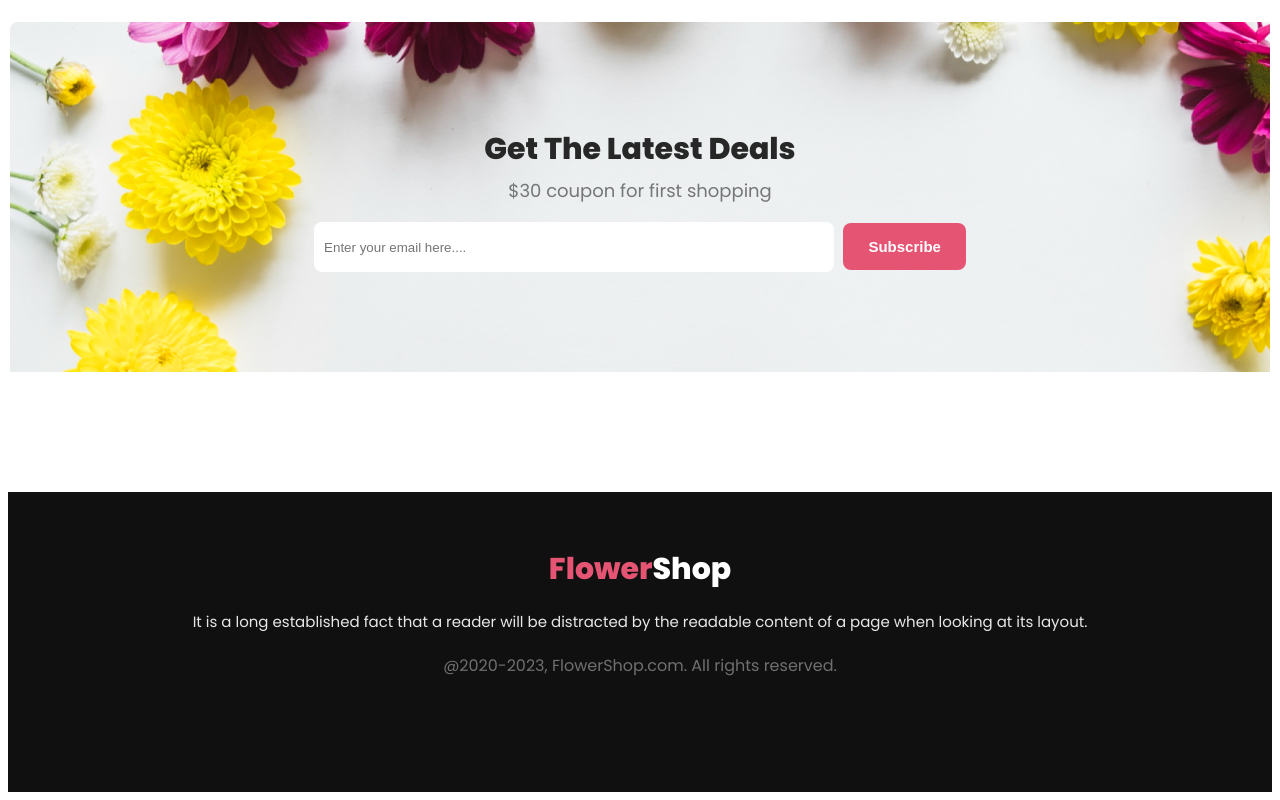
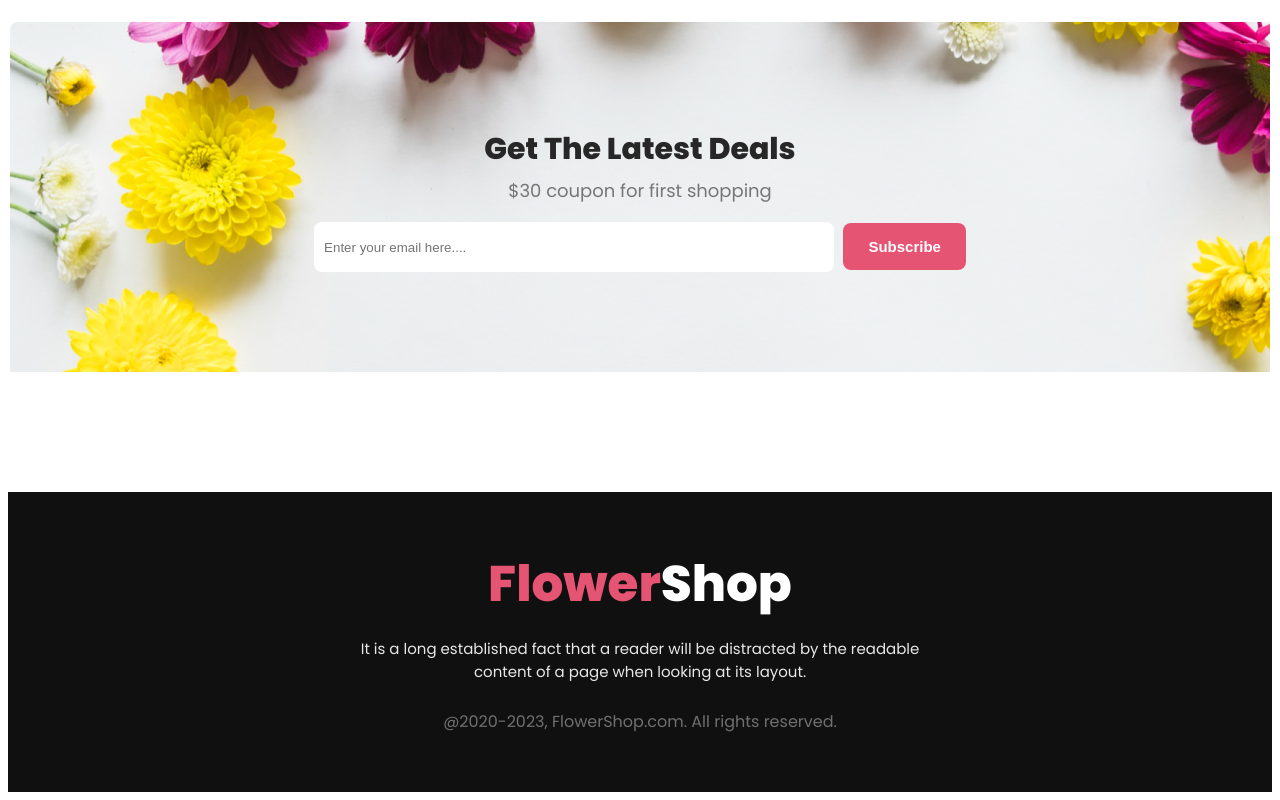
Before and after one commit to sakib071/assignment-flowershop, a plain HTML site: page index.html in a window 1280 px wide. Shown: the part 3275-4075 px from the top of the page. Drawn offline with Linux system fonts and the light colour scheme.

Commit message:
footer done 2.0

```diff
--- a/styles/style.css
+++ b/styles/style.css
@@ -125,11 +125,6 @@ body {
     color: #E55473;
 }
 
-/* .social-content {
-    margin: 150px;
-    text-align: center;
-} */
-
 .social-img {
     display: flex;
     justify-content: center;
@@ -184,25 +179,23 @@ body {
 
 .footer>.section-title {
     color: #FFFFFF;
+    font-size: 50px;
 }
 
 .footer span {
     color: #E55473;
 }
-
 .footer-desc {
+    width: 600px;
+    margin: 0 auto;
+    padding: 10px 0;
     color: rgba(255, 255, 255, 0.90);
-    text-align: center;
     font-size: 15px;
     font-weight: 400;
-    line-height: 30px;
-    display: flex;
-    flex-direction: column;
 }
 
 .footer-footer {
     color: rgba(255, 255, 255, 0.40);
-    text-align: center;
     font-size: 16px;
     font-weight: 400;
 }
```
